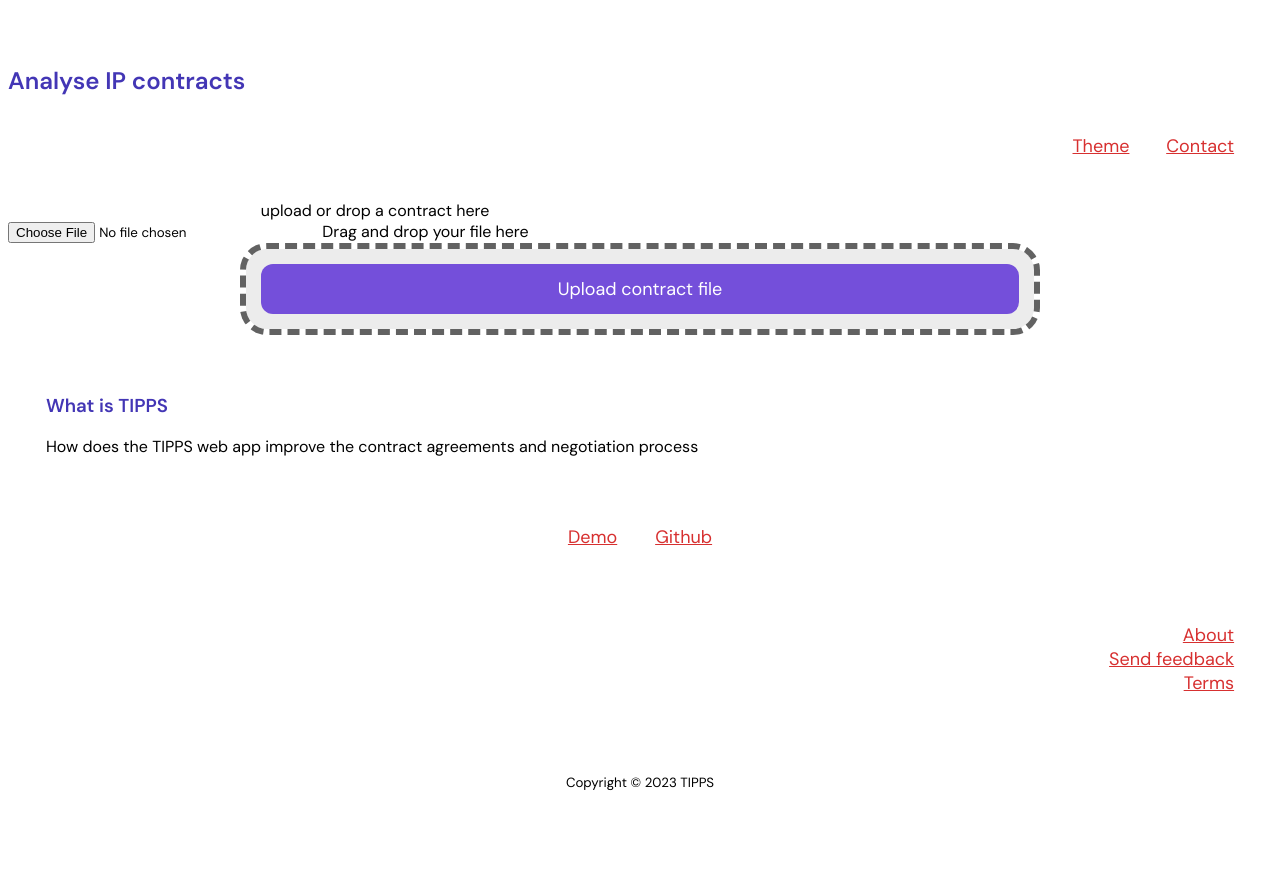
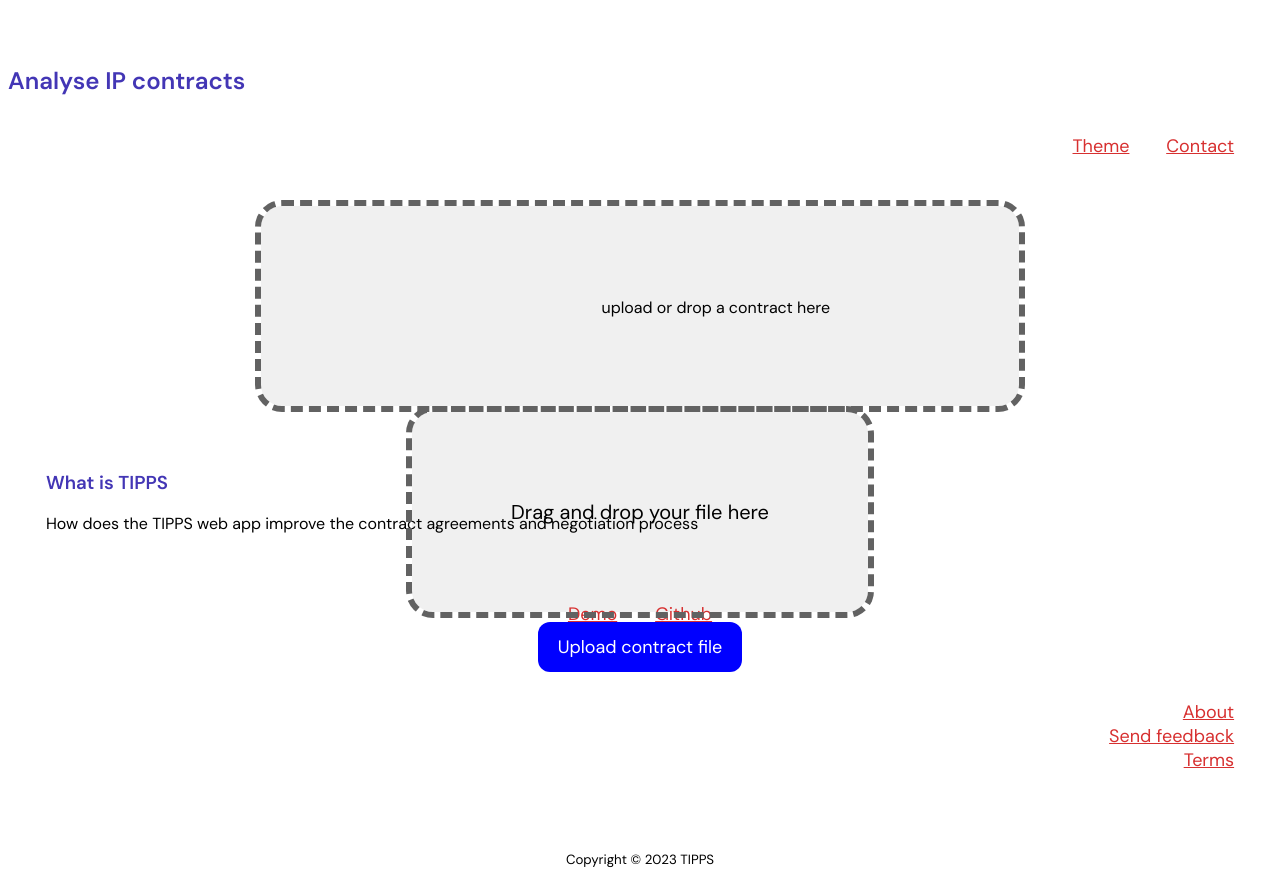
Before and after one commit to AbisoyeOnanuga/TIPPS, a Flask app: page / in a window 1280 px wide. Shown: the part 227-1112 px from the top of the page. Before the commit the page ends 1018 px from the top, so only its background shows below. Run offline with Flask 3, Linux system fonts and the light colour scheme.

Commit message:
Drag and drop file area added

```diff
--- a/api/templates/index.html
+++ b/api/templates/index.html
@@ -21,10 +21,10 @@
     </header>
     <main>
         <!-- Add web UI elements here, such as forms, buttons, tables, etc. -->
-        <section class="file-container">
+        <section class="upload-area">
             <!-- Create the upload area and the file input -->
-            <label class="upload-label" for="url-input">upload or drop a contract here</label><br>
-            <section class="upload-container" id="upload-area">
+            <label class="upload-label" for="file-input">upload or drop a contract here</label><br>
+            <section class="upload-area" id="upload-area">
                 <input type="file" id="file-input" />
                 Drag and drop your file here
             </section>
--- a/style.css
+++ b/style.css
@@ -80,7 +80,7 @@ body {
     font-weight: 500;
 }
 
-.file-insert {
+/*.file-insert {
     margin-top: 0.5%;
     margin-left: auto;
     margin-right: auto;
@@ -89,16 +89,59 @@ body {
     border-radius: 21px;
     outline-style: dashed;
     outline-width: 6px;
-    outline-color: rgb(98, 98, 98);;
+    outline-color: rgb(98, 98, 98);
     padding: 15px;
     display: flex;
     justify-content: center;
     flex-flow: column;
     vertical-align: middle;
-}
+}*/
 
 .file-upload {
     margin-bottom: 2rem;
+}
+
+/* Style the upload area */
+.upload-area {
+    margin-top: 0.5%;
+    margin-left: auto;
+    margin-right: auto;
+    width: 60%;
+    height: 200px;
+    border: 4px #ccc;
+    border-radius: 21px;
+    outline-style: dashed;
+    outline-width: 6px;
+    outline-color: rgb(98, 98, 98);
+    background-color: #f0f0f0;
+    text-align: center;
+    font-size: 20px;
+    line-height: 200px;
+    justify-content: center;
+    flex-flow: column;
+    vertical-align: middle;
+}
+
+/* Change the style when dragging over */
+.upload-area.dragover {
+    border-color: #00f;
+    background-color: #e0e0ff;
+}
+
+/* Hide the file input */
+.upload-area input {
+    display: none;
+}
+
+/* Style the upload button */
+.upload-btn {
+    display: block;
+    margin: 10px auto;
+    padding: 10px 20px;
+    background-color: #00f;
+    color: #fff;
+    border: none;
+    cursor: pointer;
 }
 
 .app-info {
```
Also changed, not shown: api/templates/style.css (+28 -14 lines), app.js (+104 -0 lines), index.html (+11 -6 lines).
